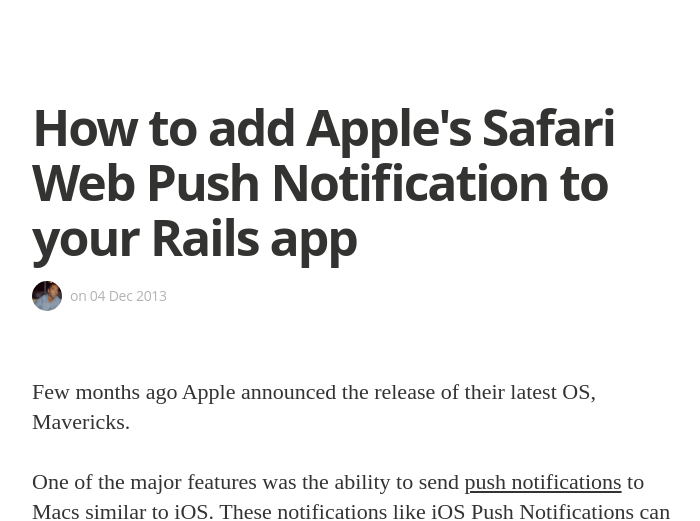
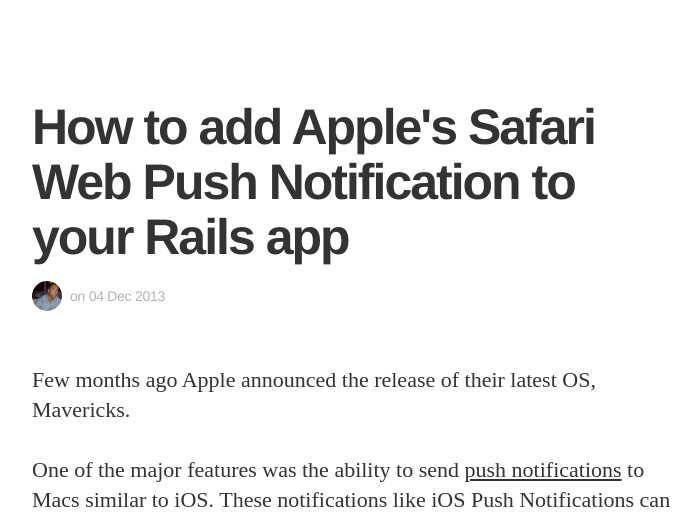
Before and after one commit to EncoreDevLabs/blog, a Jekyll site: the page built from _posts/2013-12-04-how-to-add-apples-safari-web-push-notification-to.html, in a window 1280 px wide. Shown: the top 521 px of the page, without its empty margins (288-988 px from the left). Built offline with Jekyll 4.4.1, drawn with Linux system fonts in a browser that asks for light colours; nearby versions of some CDN libraries; comment, search, counter and statistics services are not loaded.

Commit message:
Using basic fonts

```diff
--- a/css/main.sass
+++ b/css/main.sass
@@ -11,7 +11,7 @@
 $rs: 16px
 
 $font-serif: Linux Libertine
-$font-sans: Open Sans, MundoSans, "Helvetica Neue", Arial, Helvetica, sans-serif
+$font-sans: "Helvetica Neue", Arial, Helvetica, sans-serif
 
 
 @mixin respond-to($breakpoint)
```
